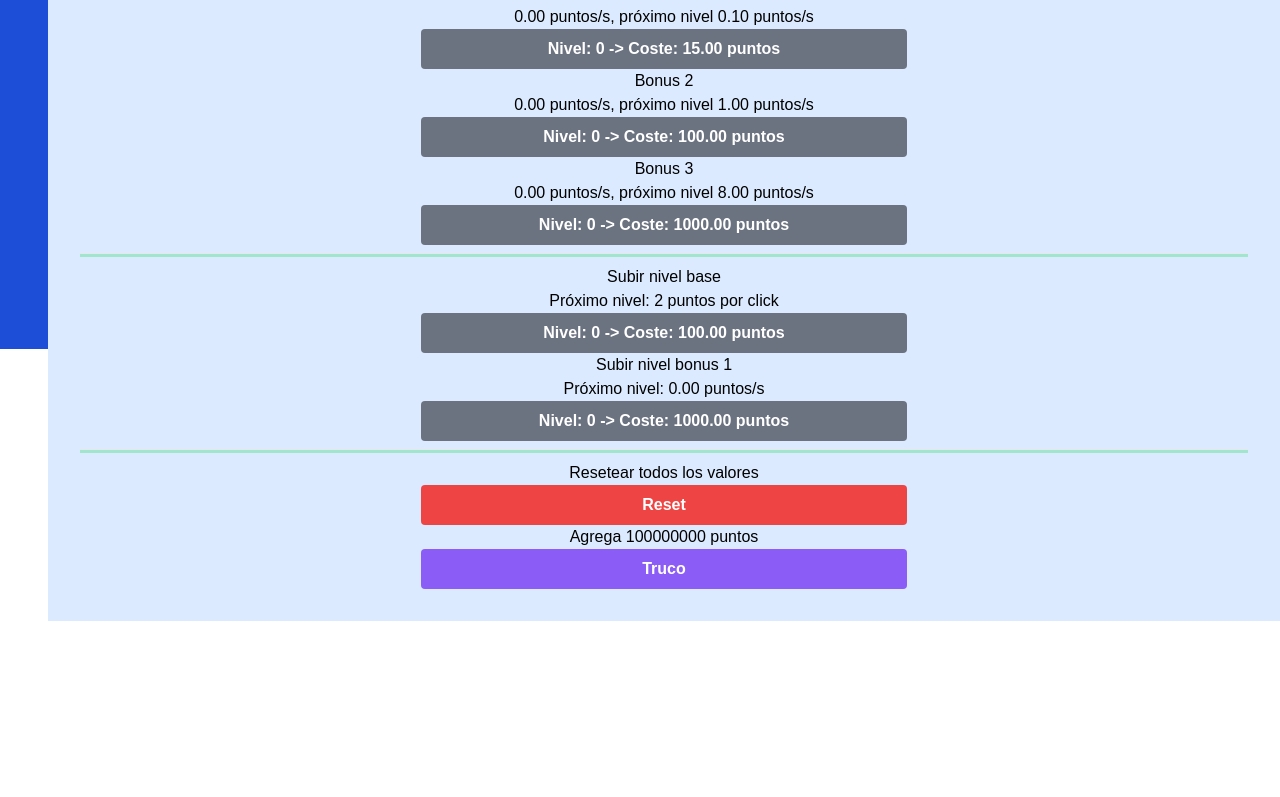
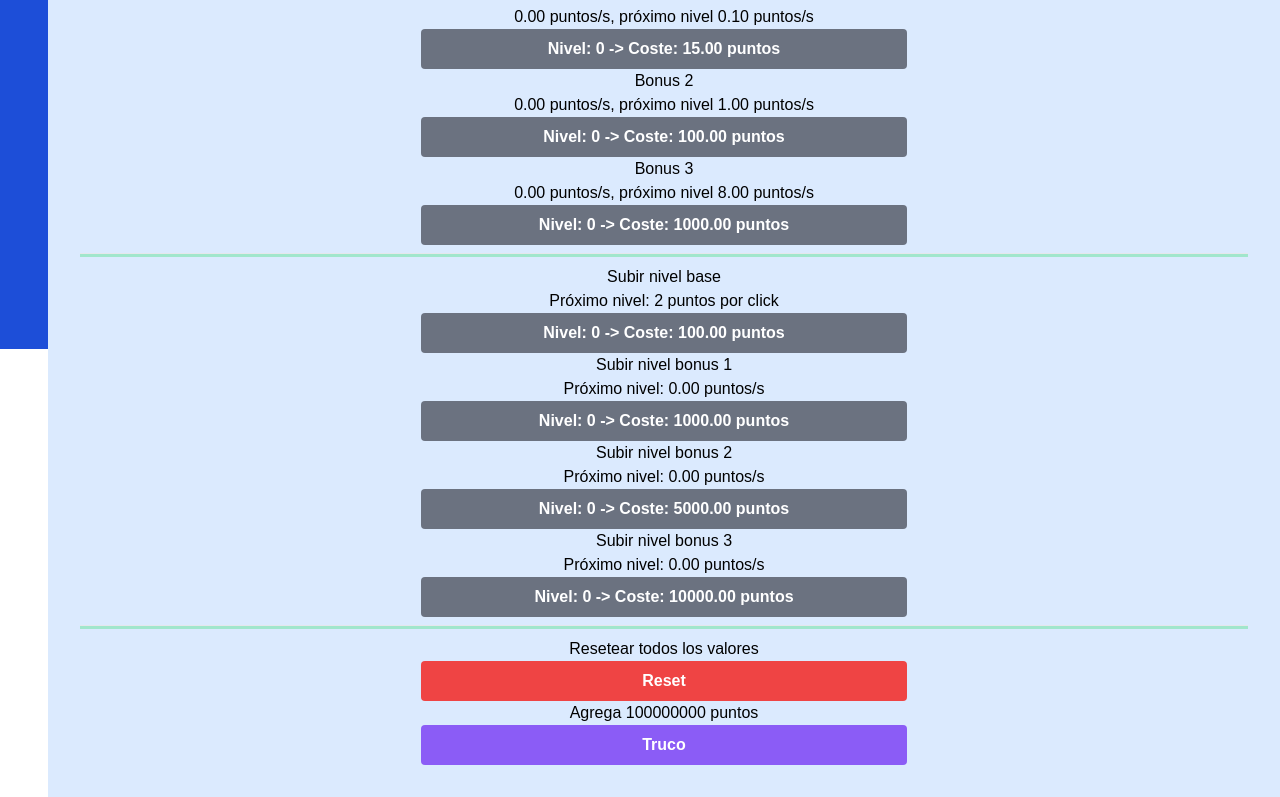
Before and after one commit to irenealcaine/el-rincon-de-no-pensar, a React (Create React App) app: page /games/idle in a window 1280 px wide. Shown: the part 451-1248 px from the top of the page. Before the commit the page ends 1072 px from the top, so only its background shows below. Built offline with nearby package versions, Linux system fonts and the light colour scheme.

Commit message:
Update IdleGame.jsx

```diff
--- a/src/Components/IdleGame.jsx
+++ b/src/Components/IdleGame.jsx
@@ -12,6 +12,16 @@ const IdleGame = () => {
     cost: 1000,
     base: 1000,
   });
+  const [upgrade2, setUpgrade2] = useState({
+    level: 0,
+    cost: 5000,
+    base: 5000,
+  });
+  const [upgrade3, setUpgrade3] = useState({
+    level: 0,
+    cost: 10000,
+    base: 10000,
+  });
   const E = 2.71828;
 
   const handleClick = () => {
@@ -23,6 +33,9 @@ const IdleGame = () => {
     setBonus1({ level: 0, cost: 15, base: 15 });
     setBonus2({ level: 0, cost: 100, base: 100 });
     setBonus3({ level: 0, cost: 1000, base: 1000 });
+    setUpgrade1({ level: 0, cost: 1000, base: 1000 });
+    setUpgrade2({ level: 0, cost: 5000, base: 5000 });
+    setUpgrade3({ level: 0, cost: 10000, base: 10000 });
     setBase({ level: 0, cost: 100 });
   };
 
@@ -31,16 +44,23 @@ const IdleGame = () => {
       setScore(
         (prevScore) =>
           prevScore +
-          bonus1.level * 0.01 +
-          bonus2.level * 0.1 +
-          bonus3.level * 0.8
+          2 ** upgrade1.level * bonus1.level * 0.01 +
+          2 ** upgrade2.level * bonus2.level * 0.1 +
+          2 ** upgrade3.level * bonus3.level * 0.8
       );
     }, 100);
 
     return () => {
       clearInterval(bonusInterval);
     };
-  }, [bonus1.level, bonus2.level, bonus3.level]);
+  }, [
+    bonus1.level,
+    bonus2.level,
+    bonus3.level,
+    upgrade1.level,
+    upgrade2.level,
+    upgrade3.level,
+  ]);
 
   const handleBaseClick = () => {
     setScore(score - base.cost);
@@ -82,11 +102,43 @@ const IdleGame = () => {
     console.log(bonus3);
   };
 
+  const handleUpgrade1Click = () => {
+    setScore(score - upgrade1.cost);
+    setUpgrade1((prevUpgrade1) => ({
+      ...prevUpgrade1,
+      level: prevUpgrade1.level + 1,
+      cost: prevUpgrade1.base * E ** ((prevUpgrade1.level + 1) * 0.14),
+    }));
+    console.log(upgrade1);
+  };
+
+  const handleUpgrade2Click = () => {
+    setScore(score - upgrade2.cost);
+    setUpgrade2((prevUpgrade2) => ({
+      ...prevUpgrade2,
+      level: prevUpgrade2.level + 1,
+      cost: prevUpgrade2.base * E ** ((prevUpgrade2.level + 1) * 0.14),
+    }));
+    console.log(upgrade2);
+  };
+
+  const handleUpgrade3Click = () => {
+    setScore(score - upgrade3.cost);
+    setUpgrade3((prevUpgrade3) => ({
+      ...prevUpgrade3,
+      level: prevUpgrade3.level + 1,
+      cost: prevUpgrade3.base * E ** ((prevUpgrade3.level + 1) * 0.14),
+    }));
+    console.log(upgrade3);
+  };
+
   const isBonus1ButtonDisabled = score < bonus1.cost;
   const isBonus2ButtonDisabled = score < bonus2.cost;
   const isBonus3ButtonDisabled = score < bonus3.cost;
   const isBaseButtonDisabled = score < base.cost;
   const isUpgrade1ButtonDisabled = score < upgrade1.cost;
+  const isUpgrade2ButtonDisabled = score < upgrade2.cost;
+  const isUpgrade3ButtonDisabled = score < upgrade3.cost;
 
   return (
     <div className="p-8 flex flex-col items-center">
@@ -94,7 +146,12 @@ const IdleGame = () => {
         Puntuación: {score.toFixed(2)} puntos
       </p>
       <p className="md:text-2xl">
-        ({(bonus1.level * 0.1 + bonus2.level * 1 + bonus3.level * 8).toFixed(1)}{" "}
+        (
+        {(
+          2 ** upgrade1.level * bonus1.level * 0.1 +
+          2 ** upgrade2.level * bonus2.level * 1 +
+          2 ** upgrade3.level * bonus3.level * 8
+        ).toFixed(1)}{" "}
         puntos/s)
       </p>
       <hr className="h-1 bg-green-400/40 my-2 w-full" />
@@ -108,8 +165,9 @@ const IdleGame = () => {
       <hr className="h-1 bg-green-400/40 my-2 w-full" />
       <p>Bonus 1</p>
       <p>
-        {(bonus1.level * 0.1).toFixed(2)} puntos/s, próximo nivel{" "}
-        {((bonus1.level + 1) * 0.1).toFixed(2)} puntos/s
+        {(2 ** upgrade1.level * bonus1.level * 0.1).toFixed(2)} puntos/s,
+        próximo nivel{" "}
+        {(2 ** upgrade1.level * (bonus1.level + 1) * 0.1).toFixed(2)} puntos/s
       </p>
       <Button
         type={isBonus1ButtonDisabled && "gray"}
@@ -127,8 +185,9 @@ const IdleGame = () => {
 
       <p>Bonus 2</p>
       <p>
-        {(bonus2.level * 1).toFixed(2)} puntos/s, próximo nivel{" "}
-        {((bonus2.level + 1) * 1).toFixed(2)} puntos/s
+        {(2 ** upgrade2.level * bonus2.level * 1).toFixed(2)} puntos/s, próximo
+        nivel {(2 ** upgrade2.level * (bonus2.level + 1) * 1).toFixed(2)}{" "}
+        puntos/s
       </p>
 
       <Button
@@ -147,8 +206,9 @@ const IdleGame = () => {
 
       <p>Bonus 3</p>
       <p>
-        {(bonus3.level * 8).toFixed(2)} puntos/s, próximo nivel{" "}
-        {((bonus3.level + 1) * 8).toFixed(2)} puntos/s
+        {(2 ** upgrade3.level * bonus3.level * 8).toFixed(2)} puntos/s, próximo
+        nivel {(2 ** upgrade3.level * (bonus3.level + 1) * 8).toFixed(2)}{" "}
+        puntos/s
       </p>
 
       <Button
@@ -184,11 +244,15 @@ const IdleGame = () => {
       />
 
       <p>Subir nivel bonus 1</p>
-      <p> Próximo nivel: {(2 * bonus1.level * 0.1).toFixed(2)} puntos/s</p>
+      <p>
+        {" "}
+        Próximo nivel:{" "}
+        {(2 ** (upgrade1.level + 1) * bonus1.level * 0.1).toFixed(2)} puntos/s
+      </p>
       <Button
         type={isUpgrade1ButtonDisabled && "gray"}
         className={`w-full md:w-5/12`}
-        // onClickValue={handleBaseClick}
+        onClickValue={handleUpgrade1Click}
         value={
           "Nivel: " +
           upgrade1.level +
@@ -197,6 +261,46 @@ const IdleGame = () => {
           " puntos"
         }
         disabled={isUpgrade1ButtonDisabled}
+      />
+
+      <p>Subir nivel bonus 2</p>
+      <p>
+        {" "}
+        Próximo nivel:{" "}
+        {(2 ** (upgrade2.level + 1) * bonus2.level * 1).toFixed(2)} puntos/s
+      </p>
+      <Button
+        type={isUpgrade2ButtonDisabled && "gray"}
+        className={`w-full md:w-5/12`}
+        onClickValue={handleUpgrade2Click}
+        value={
+          "Nivel: " +
+          upgrade2.level +
+          " -> Coste: " +
+          upgrade2.cost.toFixed(2) +
+          " puntos"
+        }
+        disabled={isUpgrade2ButtonDisabled}
+      />
+
+      <p>Subir nivel bonus 3</p>
+      <p>
+        {" "}
+        Próximo nivel:{" "}
+        {(2 ** (upgrade3.level + 1) * bonus3.level * 8).toFixed(2)} puntos/s
+      </p>
+      <Button
+        type={isUpgrade3ButtonDisabled && "gray"}
+        className={`w-full md:w-5/12`}
+        onClickValue={handleUpgrade3Click}
+        value={
+          "Nivel: " +
+          upgrade3.level +
+          " -> Coste: " +
+          upgrade3.cost.toFixed(2) +
+          " puntos"
+        }
+        disabled={isUpgrade3ButtonDisabled}
       />
 
       <hr className="h-1 bg-green-400/40 my-2 w-full" />
```
